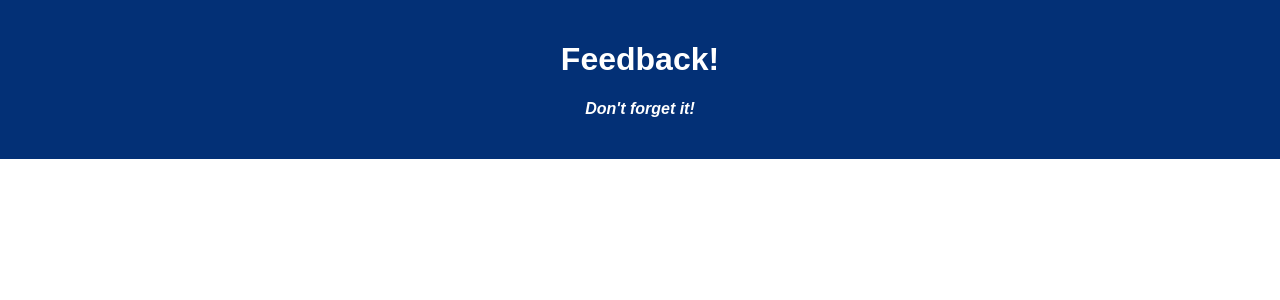
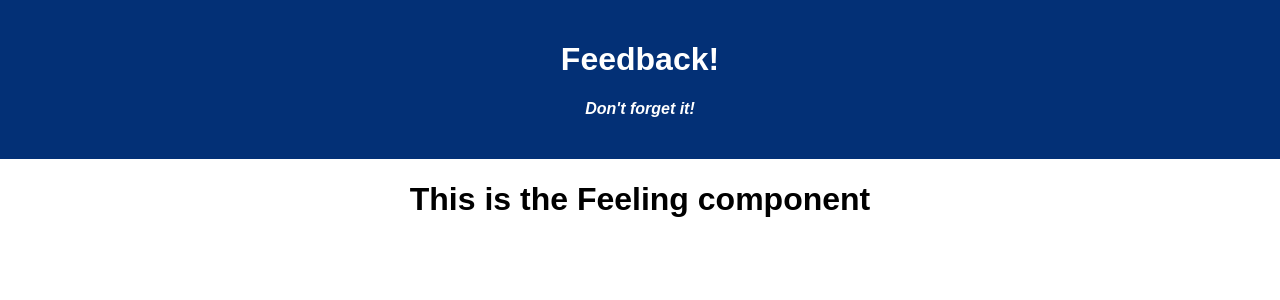
Before and after one commit to VenoMidas/weekend-redux-feedback-loop, a React (Create React App) app: page / in a window 1280 px wide. Shown: the top 300 px of the page. Built offline with nearby package versions, Linux system fonts and the light colour scheme.

Commit message:
Feeling component created and displayed on App

```diff
--- a/src/components/App/App.jsx
+++ b/src/components/App/App.jsx
@@ -1,17 +1,22 @@
 import React from 'react';
 import axios from 'axios';
 import './App.css';
+import Feeling from './Feeling/Feeling';
 
 function App() {
 
   return (
     <div className='App'>
+
       <header className='App-header'>
         <h1 className='App-title'>Feedback!</h1>
         <h4>Don't forget it!</h4>
       </header>
+
+      <Feeling />
+
     </div>
   );
-}
+};
 
 export default App;
--- /dev/null
+++ b/src/components/App/Feeling/Feeling.jsx
@@ -0,0 +1,7 @@
+function Feeling() {
+    return (
+        <h1>This is the Feeling component</h1>
+    );
+};
+
+export default Feeling;
```
